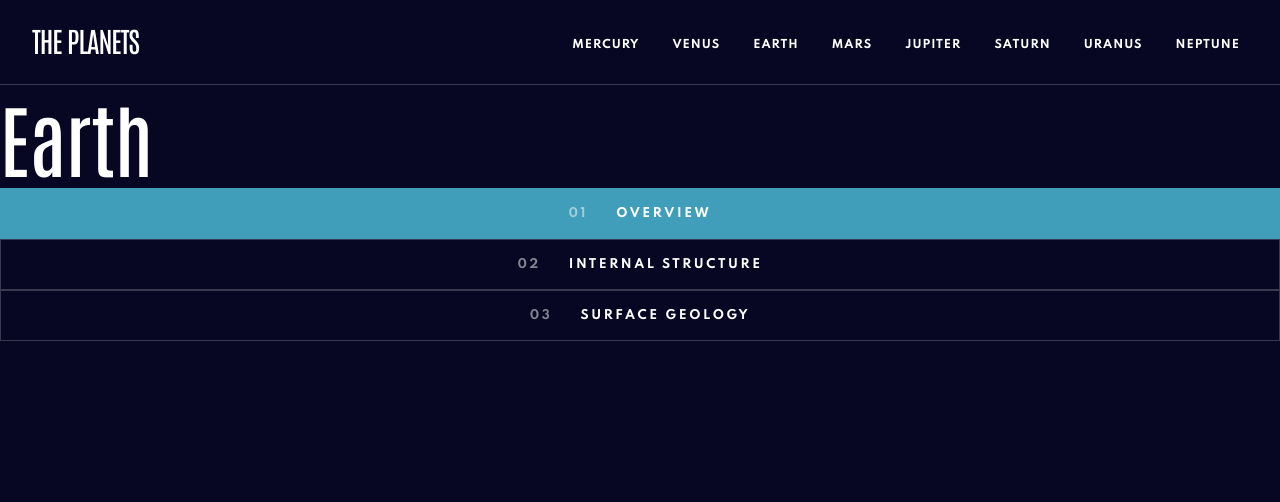
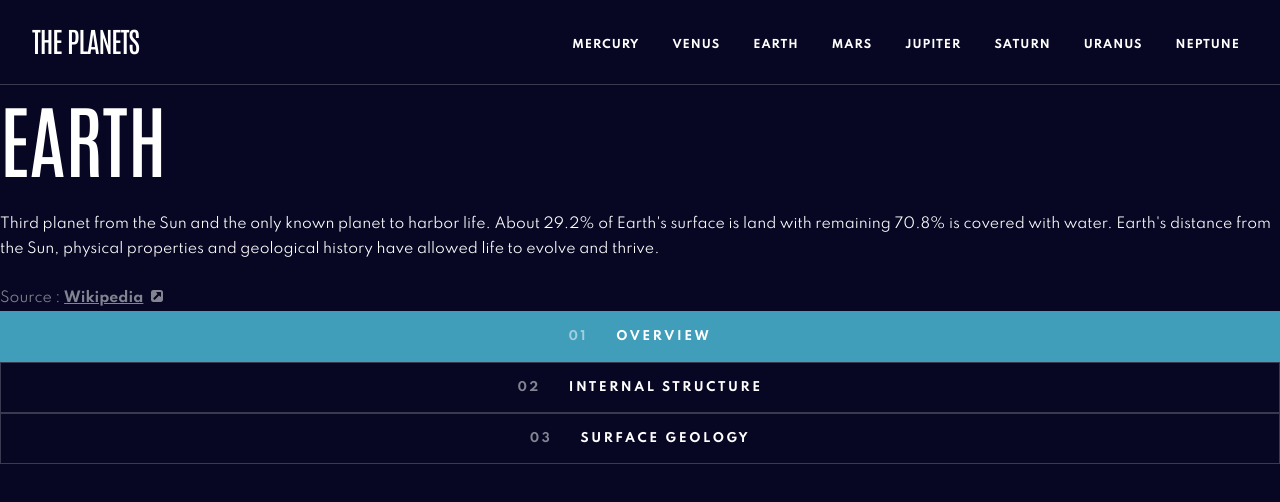
Before and after one commit to yjcyun/frontend_mentor, a React (Create React App) app in the folder intermediate/planet_fact_site/: page /earth in a window 1280 px wide. Shown: the top 502 px of the page. Built offline with nearby package versions, Linux system fonts and the light colour scheme.

Commit message:
:sparkles: Add information component and refactor planet page

```diff
--- /dev/null
+++ b/intermediate/planet_fact_site/src/components/information.tsx
@@ -0,0 +1,50 @@
+import styled from "styled-components";
+import { ReactComponent as Source } from "../assets/icon-source.svg";
+
+interface InformationProps {
+  name: string;
+  content: string;
+  source: string;
+}
+
+const StyledInformation = styled.div`
+  .content {
+    padding: 24px 0;
+  }
+
+  .link,
+  a {
+    color: var(--white-50);
+  }
+
+  a {
+    font-weight: 700;
+    text-decoration: underline;
+  }
+
+  .source-icon {
+    margin-left: 8px;
+  }
+`;
+
+export const Information: React.FC<InformationProps> = ({
+  name,
+  content,
+  source,
+}) => {
+  return (
+    <StyledInformation>
+      <h1>{name}</h1>
+      <p className="content">{content}</p>
+      <p className="link">
+        <span>Source : </span>
+        <a href={source}>
+          Wikipedia
+          <span className="source-icon">
+            <Source />
+          </span>
+        </a>
+      </p>
+    </StyledInformation>
+  );
+};
--- a/intermediate/planet_fact_site/src/global-styles.tsx
+++ b/intermediate/planet_fact_site/src/global-styles.tsx
@@ -55,7 +55,8 @@ const GlobalStyle = createGlobalStyle`
   h1 {
     font-size: 8rem;
     font-weight: 500;
-    line-height: 10.3rem,;
+    line-height: 10.3rem;
+    text-transform: uppercase;
   }
 
   h2 {
--- a/intermediate/planet_fact_site/src/pages/planet.tsx
+++ b/intermediate/planet_fact_site/src/pages/planet.tsx
@@ -3,6 +3,7 @@ import data from "../data.json";
 
 import { ButtonGroup } from "../components/button-group";
 import { useState } from "react";
+import { Information } from "../components/information";
 
 export const PlanetPage = () => {
   const { planetId } = useParams();
@@ -23,14 +24,27 @@ export const PlanetPage = () => {
   } = planet;
 
   const buttonHandler = (text: string) => {
-    console.log(text);
     setActiveButton(text);
+  };
+
+  const getActiveInformation = () => {
+    switch (activeButton) {
+      case "overview":
+        return overview;
+      case "structure":
+        return structure;
+      case "geology":
+        return geology;
+    }
   };
 
   return (
     <div>
-      <h1>{name}</h1>
-      <p>{}</p>
+      <Information
+        name={name}
+        content={getActiveInformation()!.content}
+        source={getActiveInformation()!.source}
+      />
       <ButtonGroup
         bg="var(--blue)"
         onChange={buttonHandler}
```
